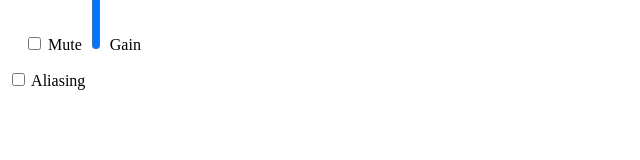
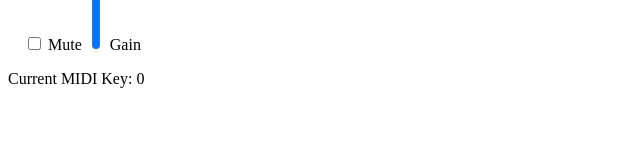
Before and after one commit to eetu-n/synth-school, a SvelteKit app: page / in a window 1280 px wide. Shown: the part 126-286 px from the top of the page, without its empty margins (0-640 px from the left). Built offline with nearby package versions, Linux system fonts and the light colour scheme.

Commit message:
Midi test

```diff
--- a/src/routes/+page.svelte
+++ b/src/routes/+page.svelte
@@ -1,6 +1,7 @@
 <script lang="ts">
 	import AudioContextManager from '$lib/AudioContextManager.svelte';
     import FaustMasterMixer from '$lib/FaustMasterMixer.svelte';
+    import FaustMidiTest from '$lib/FaustMidiTest.svelte';
 	import FaustSawSelector from '$lib/FaustSawSelector.svelte';
     import type { FaustAudioWorkletNode } from '@grame/faustwasm/dist/esm/index.js';
 
@@ -9,4 +10,5 @@
 
 <AudioContextManager />
 <FaustMasterMixer bind:worklet={masterWorklet} />
-<FaustSawSelector output={masterWorklet} />
+<!--<FaustSawSelector output={masterWorklet} />-->
+<FaustMidiTest output={masterWorklet} />
```
